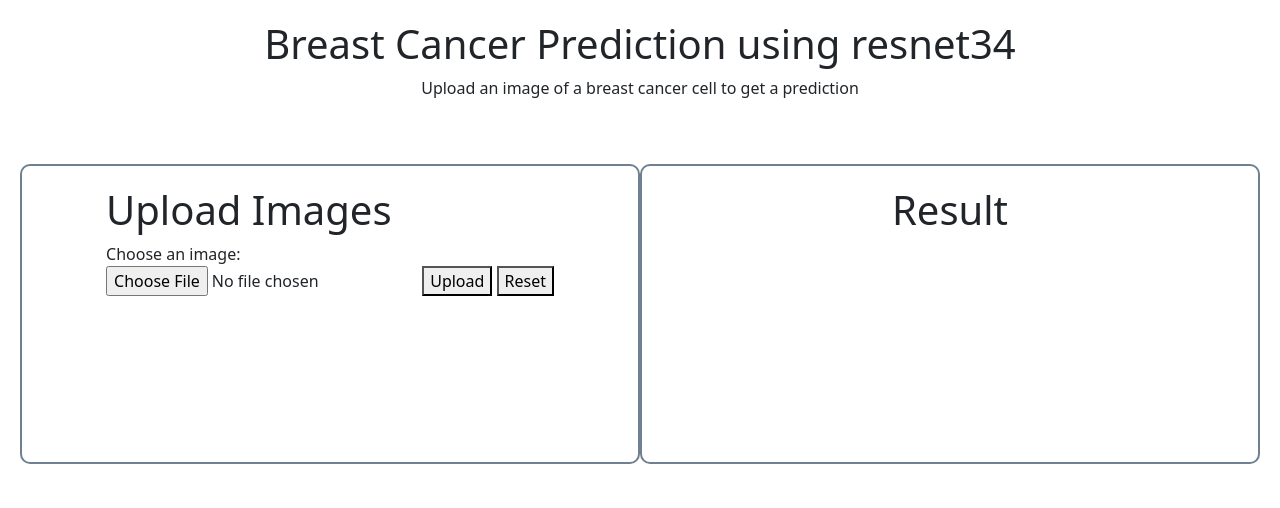
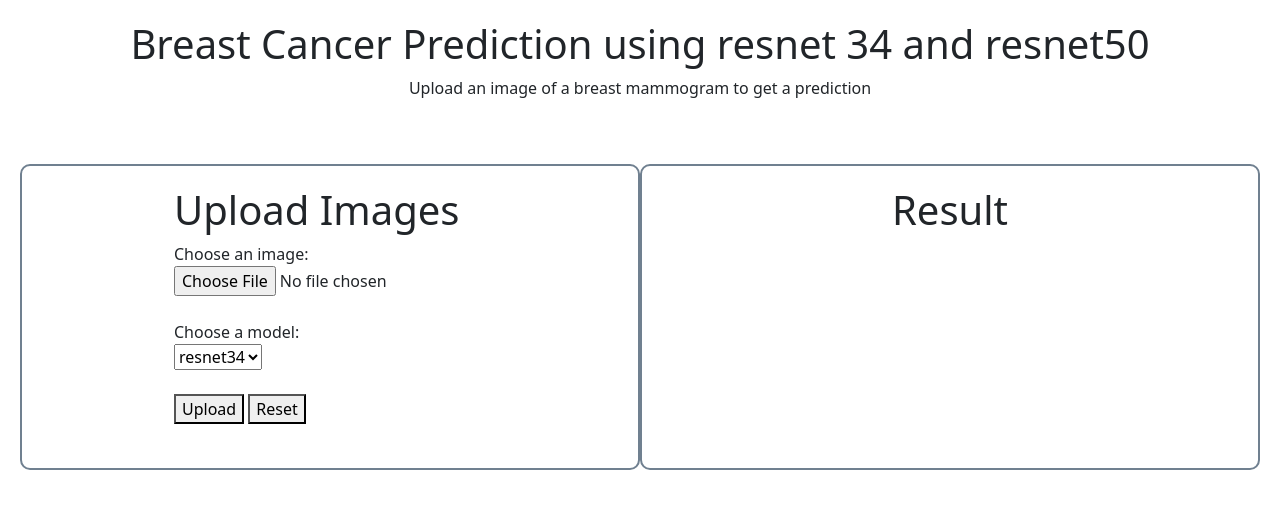
Before and after one commit to dualspx/breast-cancer-prediction, a plain HTML site: page web/pages/index.html in a window 1280 px wide. Drawn offline with nearby package versions, Linux system fonts and the light colour scheme.

Commit message:
fix: edit title and add some dropdown to choose model

```diff
--- a/web/pages/index.html
+++ b/web/pages/index.html
@@ -47,8 +47,8 @@
 </head>
 <body>
     <div style="display: flex; justify-content: center; align-items: center; flex-direction: column; text-align: center;">
-        <h1>Breast Cancer Prediction using resnet34</h1>
-        <p>Upload an image of a breast cancer cell to get a prediction</p>
+        <h1>Breast Cancer Prediction using resnet 34 and resnet50</h1>
+        <p>Upload an image of a breast mammogram to get a prediction</p>
         <br>
         <br>
     </div>
@@ -59,6 +59,15 @@
                 <form id="upload-form" action="/upload" method="post" enctype="multipart/form-data">
                     <label for="upload-form">Choose an image:</label><br>
                         <input type="file" name="image" accept="image/*">
+                    <br>
+                    <br>
+                    <label for="upload-form">Choose a model:</label><br>
+                        <select id="dropdown" name="model">
+                            <option value="resnet34">resnet34</option>
+                            <option value="resnet50">resnet50</option>
+                        </select>
+                    <br>
+                    <br>
                     <button type="submit">Upload</button>
                 <button type="button" onclick="resetImage()">Reset</button>
                 </form>
@@ -72,12 +81,7 @@
             <h1>Result</h1>
             </section>
             <div id="result-content" style="width: max-content;">
-                <!-- Result will be displayed here -->
-                <div id="file-name"></div>
-                <br>
-                <div id="prediction"></div>
             </div>
-            <div id="image" hx-get="/image"></div>
         </div>
     </div>
     <script>
@@ -93,7 +97,7 @@
         .then(response => response.json())
         .then(data => {
             // Update the content of the result section
-            document.getElementById('result-content').innerHTML = "File Name: " + data.file_name + "<br>Prediction: " + data.prediction;
+            document.getElementById('result-content').innerHTML = "<h1>Model: " + data.model + "</h1>" + "File Name: " + data.file_name + "<br>Prediction: " + data.prediction;
             // document.getElementById('file-name').innerHTML = "File Name: " + data.file_name;
             // document.getElementById('prediction').innerHTML = "Prediction: " + data.prediction;
         })
```
